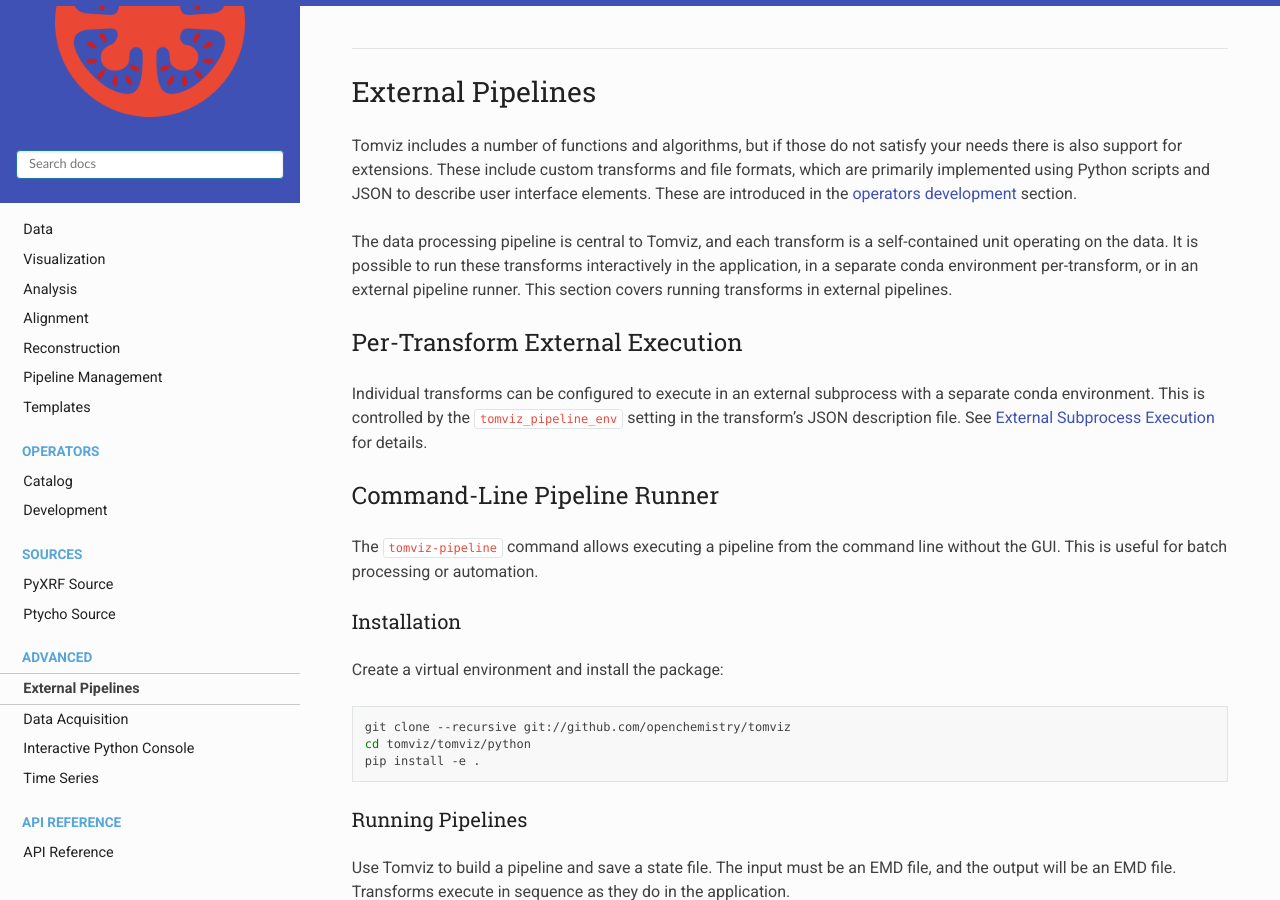
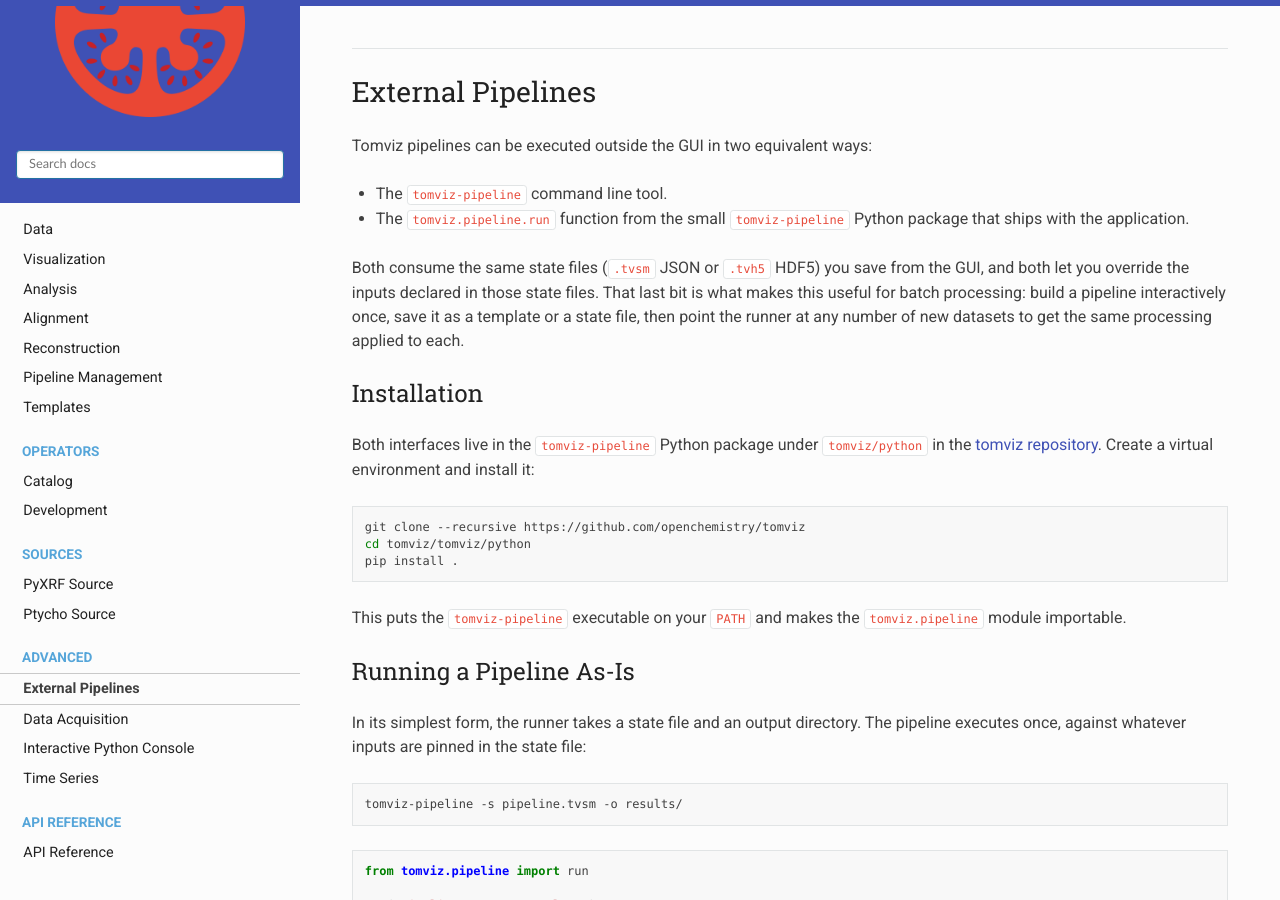
Before and after one commit to OpenChemistry/tomvizdocs, a Sphinx documentation site: the page built from docs/pipelines.md, in a window 1280 px wide and 900 px high. Built offline with Sphinx 7.4.7 and the Read the Docs theme 3.1.0, drawn with Linux system fonts in a browser that asks for light colours; pages that are not in the unit, such as notebooks, are missing from menus; some of the changed text lies outside the part shown.

Commit message:
rewrite the external pipelines page to match the new version

````diff
--- a/docs/pipelines.md
+++ b/docs/pipelines.md
@@ -1,56 +1,153 @@
 # External Pipelines
 
-Tomviz includes a number of functions and algorithms, but if those do not
-satisfy your needs there is also support for extensions. These include custom
-transforms and file formats, which are primarily implemented using Python
-scripts and JSON to describe user interface elements. These are introduced in
-the [operators development](operators_development.md) section.
+Tomviz pipelines can be executed outside the GUI in two equivalent ways:
 
-The data processing pipeline is central to Tomviz, and each transform is a
-self-contained unit operating on the data. It is possible to run these
-transforms interactively in the application, in a separate conda environment
-per-transform, or in an external pipeline runner. This section covers running
-transforms in external pipelines.
+ * The `tomviz-pipeline` command line tool.
+ * The `tomviz.pipeline.run` function from the small `tomviz-pipeline` Python
+   package that ships with the application.
 
-## Per-Transform External Execution
+Both consume the same state files (`.tvsm` JSON or `.tvh5` HDF5) you save
+from the GUI, and both let you override the inputs declared in those state
+files. That last bit is what makes this useful for batch processing: build a
+pipeline interactively once, save it as a template or a state file, then
+point the runner at any number of new datasets to get the same processing
+applied to each.
 
-Individual transforms can be configured to execute in an external subprocess
-with a separate conda environment. This is controlled by the
-`tomviz_pipeline_env` setting in the transform's JSON description file. See
-[External Subprocess Execution](operators_development.md#external-subprocess-execution)
-for details.
+## Installation
 
-## Command-Line Pipeline Runner
-
-The `tomviz-pipeline` command allows executing a pipeline from the command
-line without the GUI. This is useful for batch processing or automation.
-
-### Installation
-
-Create a virtual environment and install the package:
+Both interfaces live in the `tomviz-pipeline` Python package under
+`tomviz/python` in the [tomviz repository](https://github.com/openchemistry/tomviz).
+Create a virtual environment and install it:
 
 ```bash
-git clone --recursive git://github.com/openchemistry/tomviz
+git clone --recursive https://github.com/openchemistry/tomviz
 cd tomviz/tomviz/python
-pip install -e .
+pip install .
 ```
 
-### Running Pipelines
+This puts the `tomviz-pipeline` executable on your `PATH` and makes the
+`tomviz.pipeline` module importable.
 
-Use Tomviz to build a pipeline and save a state file. The input must be an EMD
-file, and the output will be an EMD file. Transforms execute in sequence as
-they do in the application.
+## Running a Pipeline As-Is
+
+In its simplest form, the runner takes a state file and an output directory.
+The pipeline executes once, against whatever inputs are pinned in the state
+file:
 
 ```bash
-tomviz-pipeline -s state.tvsm -d data.emd -o output.emd
+tomviz-pipeline -s pipeline.tvsm -o results/
 ```
 
-A directory may be provided for the `-d` option. In this case the pipeline
-will be executed on all EMD files in that directory. The `-o` option
-also accepts a directory for writing transformed EMD files.
+```python
+from tomviz.pipeline import run
+
+run("pipeline.tvsm", "results/")
+```
+
+Visualization nodes are ignored. The leaves of what remains — every output
+port whose data isn't consumed by another node — are written under
+`results/` as typed files (EMD for image data, CSV for tables, XYZ for
+molecules), named `<id>_<label>__<port>.<ext>`.
+
+## Overriding Inputs for Batch Processing
+
+The more interesting case is replacing the inputs declared in the state file
+with new data. The shape of the override depends on whether the pipeline has
+one source or many.
+
+### Single-Source Pipelines
+
+When the pipeline contains exactly one source node, the override is just a
+file, a glob, or a list of files. Each matched file produces one run.
 
 ```bash
-tomviz-pipeline -s /tmp/test.tvsm -d /tmp/data/ -o /tmp/output
+# One file → one run.
+tomviz-pipeline -s pipeline.tvsm -o results/ --input data.emd
+
+# Glob → one run per matched file.
+tomviz-pipeline -s pipeline.tvsm -o results/ --input 'data/*.emd'
+
+# Explicit list (comma-separated, no spaces).
+tomviz-pipeline -s pipeline.tvsm -o results/ --input a.emd,b.emd,c.emd
 ```
 
-Transformed datasets are written with the `_transformed` suffix.
+```python
+from tomviz.pipeline import run
+
+run("pipeline.tvsm", "results/", inputs="data.emd")
+run("pipeline.tvsm", "results/", inputs="data/*.emd")
+run("pipeline.tvsm", "results/", inputs=["a.emd", "b.emd", "c.emd"])
+```
+
+### Multi-Source Pipelines
+
+When the pipeline has more than one source, each override has to identify
+which source it targets by node id. Node ids are stable integers assigned by
+the pipeline and visible inside the state file.
+
+On the CLI, prefix every `--input` value with `NODE_ID:`:
+
+```bash
+tomviz-pipeline -s pipeline.tvsm -o results/ \
+    --input '1:data/*.emd' \
+    --input '3:reference.emd'
+```
+
+In Python, pass a dict keyed by node id:
+
+```python
+from glob import glob
+from tomviz.pipeline import run
+
+run("pipeline.tvsm", "results/", inputs={
+    1: sorted(glob("data/*.emd")),  # five matches → five runs
+    3: "reference.emd",              # broadcast across all five runs
+})
+```
+
+A length-1 value (a single file or a glob that matches one file) is
+broadcast to the longest non-broadcast list, so a constant reference input
+can be paired with a sweep over many primary inputs. Lists of length two or
+more must all agree on length.
+
+## Output Layout
+
+For a single run, outputs land directly under the output directory:
+
+```
+results/
+  3_Reconstruction__output.emd
+  5_AnalyzeStructures__results.csv
+```
+
+For two or more runs, each run gets its own zero-padded subdirectory:
+
+```
+results/
+  run_0/
+    3_Reconstruction__output.emd
+  run_1/
+    3_Reconstruction__output.emd
+  ...
+```
+
+The subdirectory prefix defaults to `run` and can be changed with
+`--run-prefix` on the CLI or `run_dir_prefix=` in Python.
+
+## Bundled State Output
+
+By default, each leaf output port is written as its own typed file (the
+`port` output format). Two other formats are available:
+
+ * `state` — write a single `output_state.tvh5` per run that bundles the
+   pipeline state with the volume payloads of every populated, non-sink
+   output port. The resulting file can be re-opened in tomviz.
+ * `state+port` — both: the bundled tvh5 plus the typed per-port files.
+
+```bash
+tomviz-pipeline -s pipeline.tvsm -o results/ --output-format state
+```
+
+```python
+run("pipeline.tvsm", "results/", output_format="state")
+```
````
